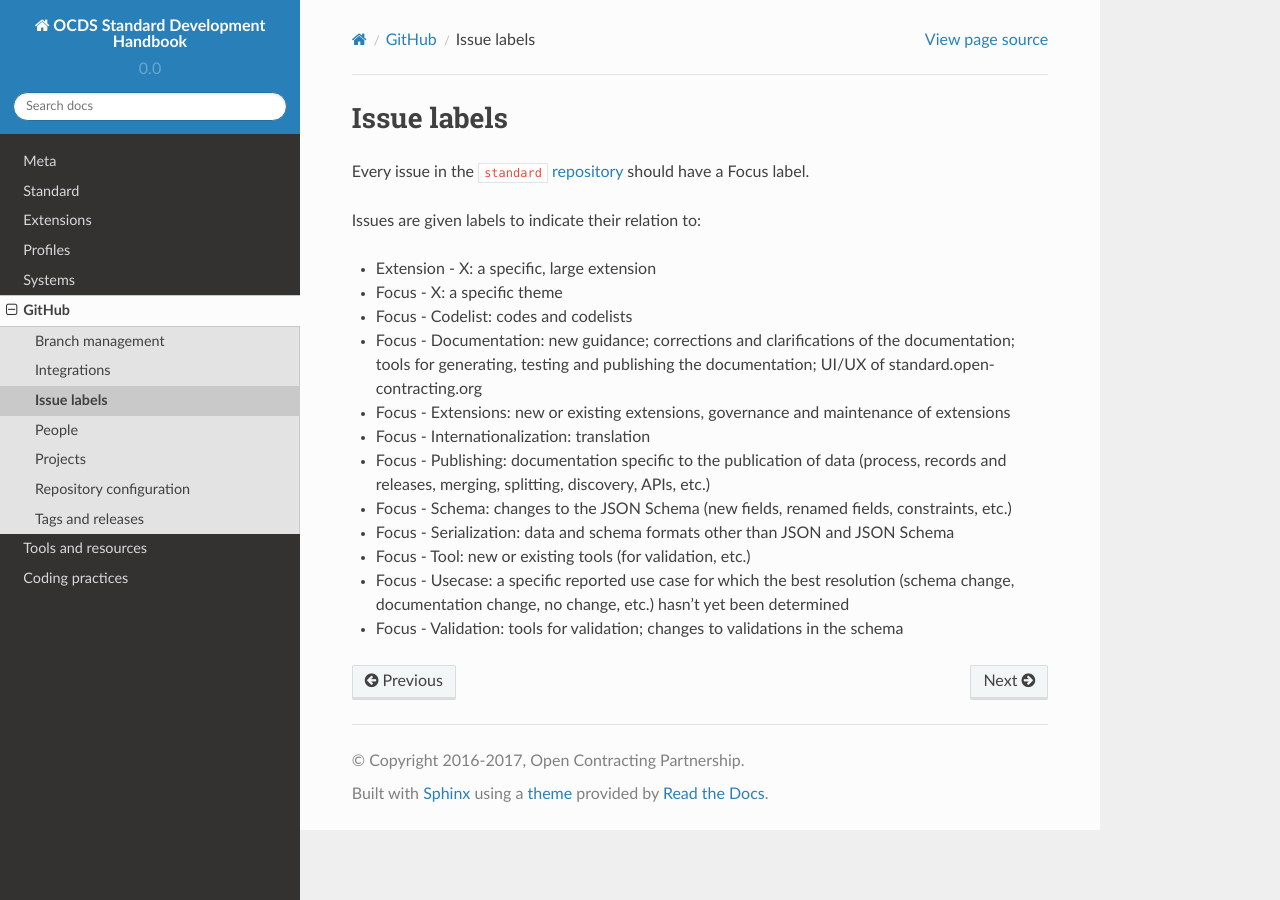
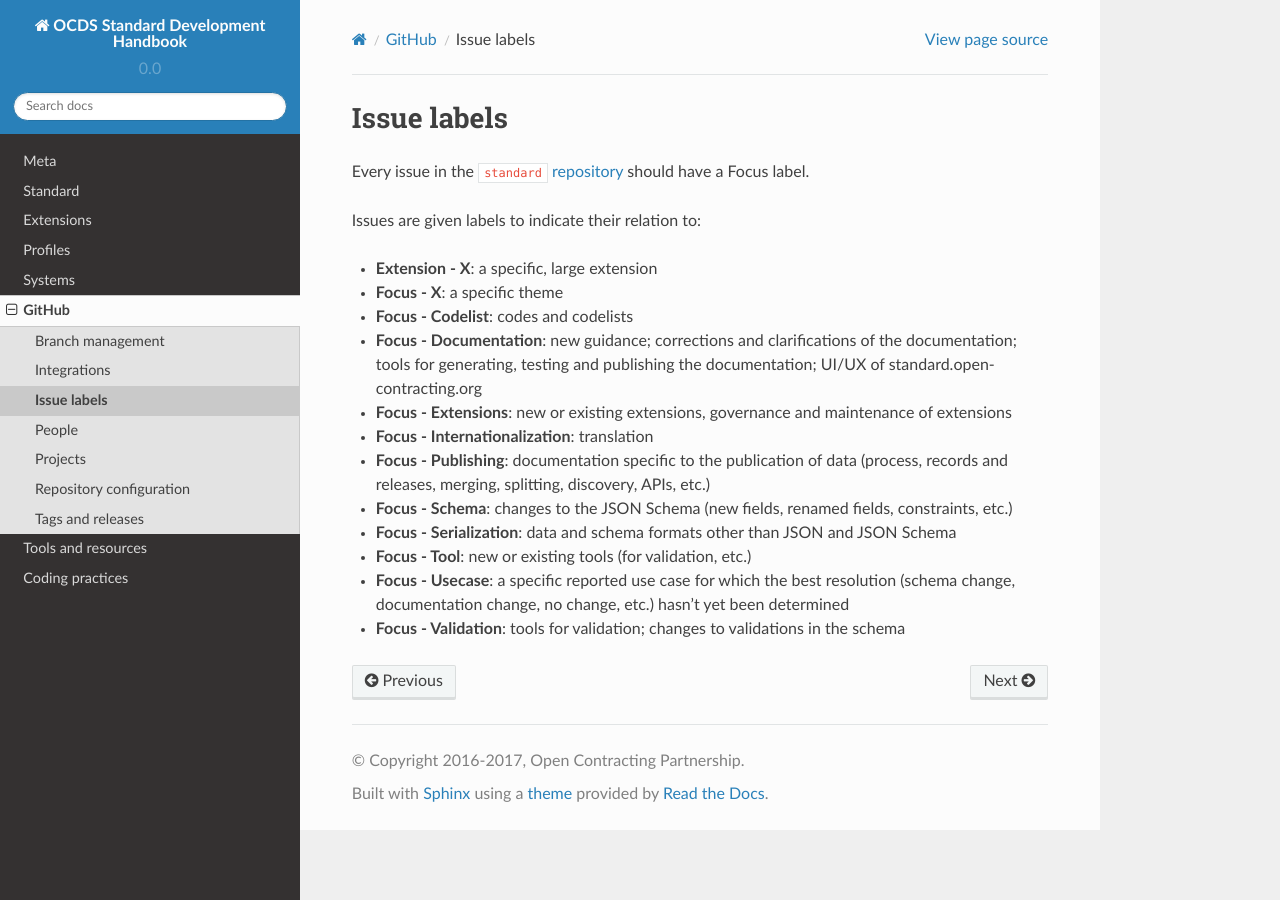
Before and after one commit to open-contracting/standard-development-handbook, a Sphinx documentation site: the page built from docs/github/issue_labels.md, in a window 1280 px wide. Built offline with Sphinx 7.4.7 and the Read the Docs theme 2.0.0, drawn with Linux system fonts in a browser that asks for light colours.

Commit message:
Make Issue labels page easier to scan

```diff
--- a/docs/github/issue_labels.md
+++ b/docs/github/issue_labels.md
@@ -4,15 +4,15 @@ Every issue in the [`standard` repository](https://github.com/open-contracting/s
 
 Issues are given labels to indicate their relation to:
 
-* Extension - X: a specific, large extension
-* Focus - X: a specific theme
-* Focus - Codelist: codes and codelists
-* Focus - Documentation: new guidance; corrections and clarifications of the documentation; tools for generating, testing and publishing the documentation; UI/UX of standard.open-contracting.org
-* Focus - Extensions: new or existing extensions, governance and maintenance of extensions
-* Focus - Internationalization: translation
-* Focus - Publishing: documentation specific to the publication of data (process, records and releases, merging, splitting, discovery, APIs, etc.)
-* Focus - Schema: changes to the JSON Schema (new fields, renamed fields, constraints, etc.)
-* Focus - Serialization: data and schema formats other than JSON and JSON Schema
-* Focus - Tool: new or existing tools (for validation, etc.)
-* Focus - Usecase: a specific reported use case for which the best resolution (schema change, documentation change, no change, etc.) hasn't yet been determined
-* Focus - Validation: tools for validation; changes to validations in the schema
+* **Extension - X**: a specific, large extension
+* **Focus - X**: a specific theme
+* **Focus - Codelist**: codes and codelists
+* **Focus - Documentation**: new guidance; corrections and clarifications of the documentation; tools for generating, testing and publishing the documentation; UI/UX of standard.open-contracting.org
+* **Focus - Extensions**: new or existing extensions, governance and maintenance of extensions
+* **Focus - Internationalization**: translation
+* **Focus - Publishing**: documentation specific to the publication of data (process, records and releases, merging, splitting, discovery, APIs, etc.)
+* **Focus - Schema**: changes to the JSON Schema (new fields, renamed fields, constraints, etc.)
+* **Focus - Serialization**: data and schema formats other than JSON and JSON Schema
+* **Focus - Tool**: new or existing tools (for validation, etc.)
+* **Focus - Usecase**: a specific reported use case for which the best resolution (schema change, documentation change, no change, etc.) hasn't yet been determined
+* **Focus - Validation**: tools for validation; changes to validations in the schema
```
